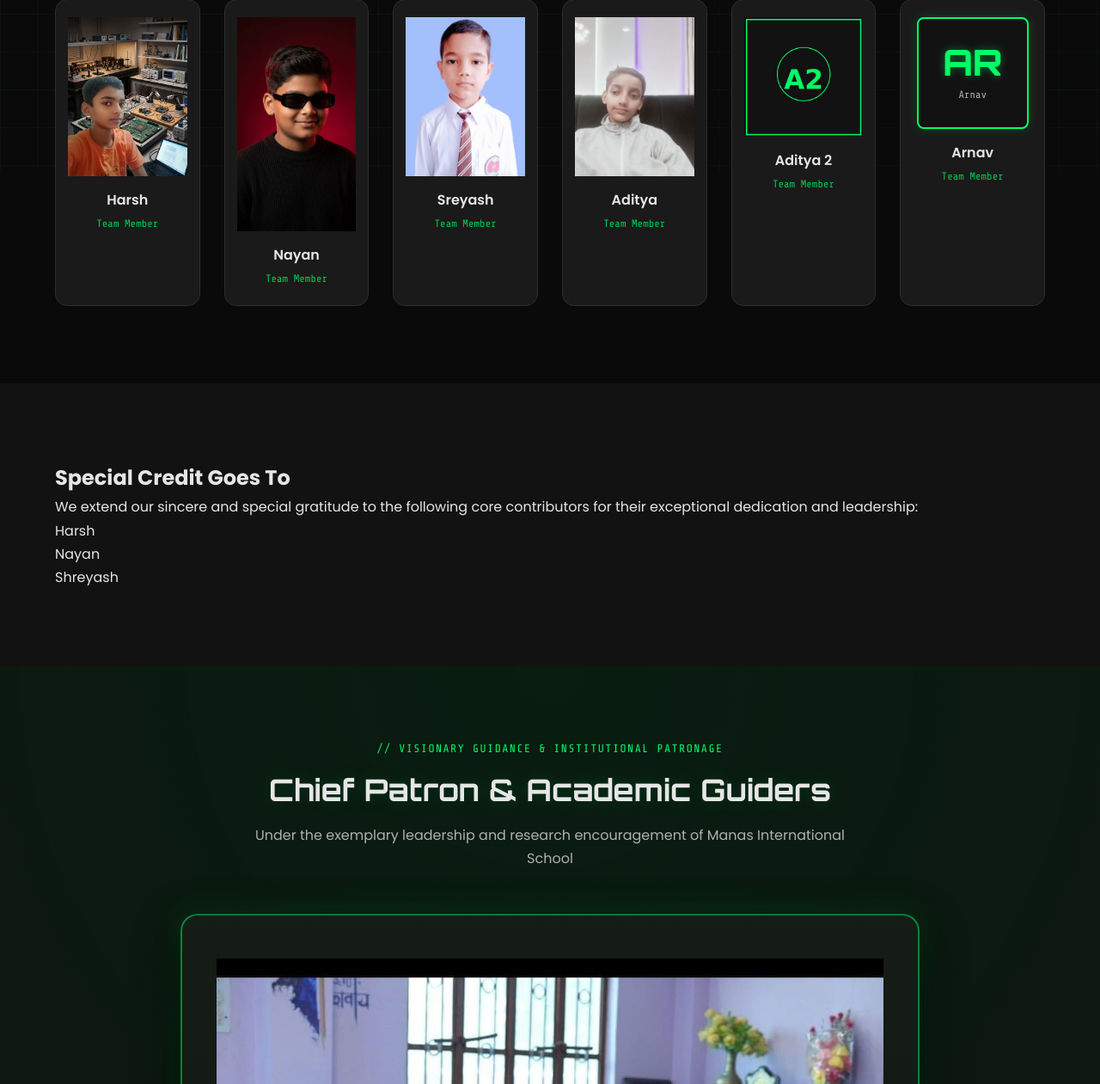
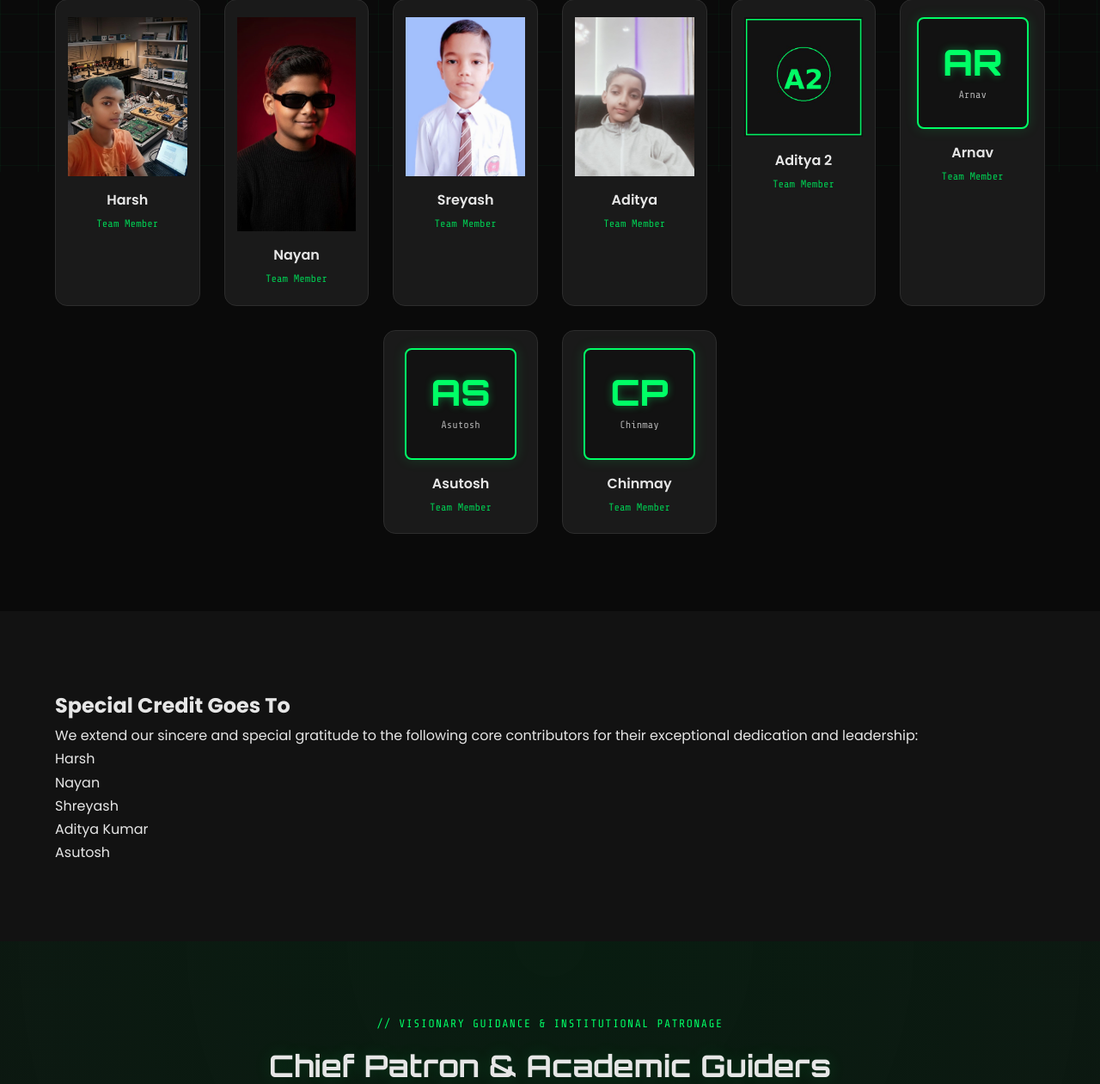
Before and after one commit to pratimask2021996-alt/roht-wheeler-bot, a Flask app: page /creds in a window 1280 px wide. Shown: the part 600-1861 px from the top of the page at 86% size. Run offline with Flask 3, Linux system fonts and the light colour scheme.

Commit message:
Add team members to creds.html
Added new team members Asutosh and Chinmay to the credits section.

```diff
--- a/templates/creds.html
+++ b/templates/creds.html
@@ -55,8 +55,22 @@
                 <p class="member-name">Arnav</p>
                 <span class="member-role">Team Member</span>
             </div>
-        </div>
-    </div>
+            <div class="member-card reveal">
+                <div class="member-avatar-box">
+    <span class="avatar-letter">AS</span>
+    <span class="avatar-sub">Asutosh</span>
+</div>
+                <p class="member-name">Asutosh</p>
+                <span class="member-role">Team Member</span>
+            </div>
+            <div class="member-card reveal">
+                <div class="member-avatar-box">
+    <span class="avatar-letter">CP</span>
+    <span class="avatar-sub">Chinmay</span>
+</div>
+                <p class="member-name">Chinmay</p>
+                <span class="member-role">Team Member</span>
+            </div>
 </section>
 
 <!-- Section 2: Special Credit Goes To -->
@@ -73,6 +87,8 @@
                 <p>Harsh</p>
                 <p>Nayan</p>
                 <p>Shreyash</p>
+                <p>Aditya Kumar</p>
+                <p>Asutosh</p>
             </div>
         </div>
     </div>
```
